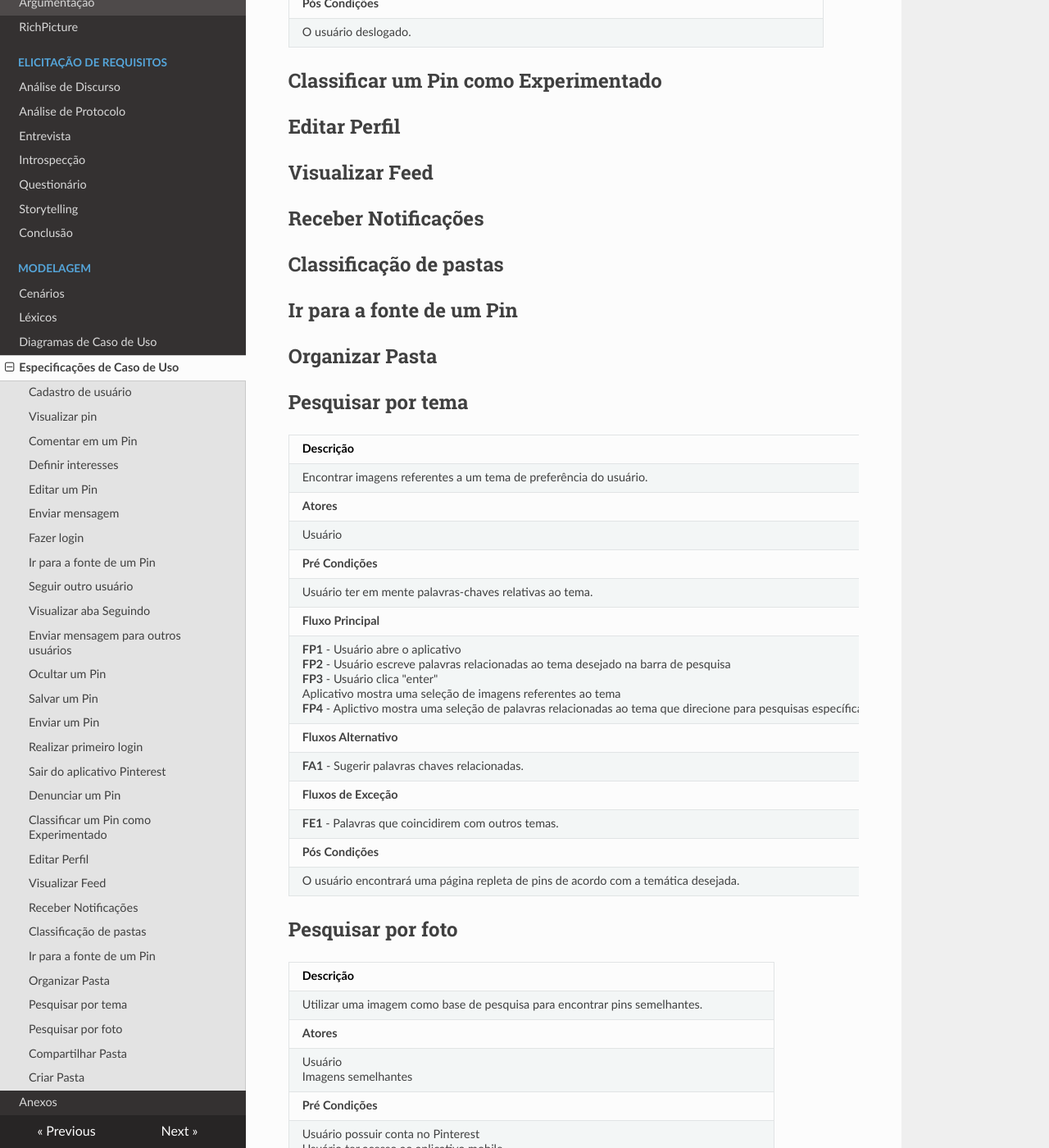
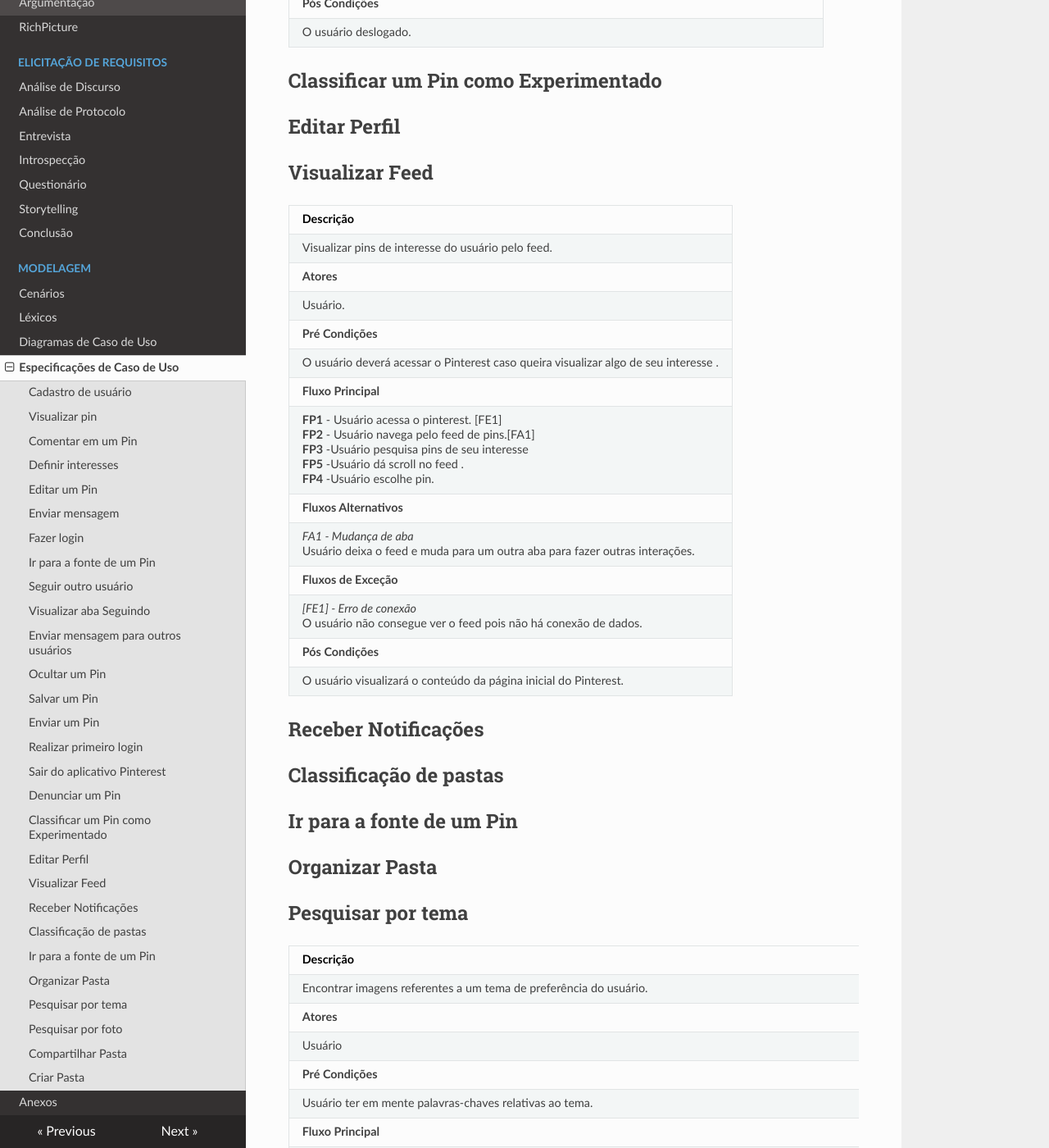
Before and after one commit to joberthrogers18/2018.2-Requisitos-Pinterest, an MkDocs documentation site: the page built from docs/especificacoes_caso_uso.md, in a window 1280 px wide and 1400 px high, scrolled down 13476 px. Shown: the whole window at 82% size. Built offline with MkDocs 1.6.1, drawn with Linux system fonts in a browser that asks for light colours; nearby versions of some CDN libraries; old or Windows-style settings are respelled for this version of MkDocs.

Commit message:
adding use case visualize feed

```diff
--- a/docs/especificacoes_caso_uso.md
+++ b/docs/especificacoes_caso_uso.md
@@ -317,6 +317,21 @@
 
 ## Visualizar Feed
 
+| Descrição |
+| -- |
+| Visualizar pins de interesse do usuário pelo feed. |
+| **Atores** |
+| Usuário. |
+| **Pré Condições** |
+| O usuário deverá acessar o Pinterest caso queira visualizar algo de seu interesse . |
+| **Fluxo Principal** |
+| **FP1** - Usuário acessa o pinterest. [FE1]<br> **FP2** - Usuário navega pelo feed de pins.[FA1] <br>**FP3** -Usuário pesquisa pins de seu interesse <br> **FP5** -Usuário dá scroll no feed . <br> **FP4** -Usuário escolhe pin. |
+| **Fluxos Alternativos** |
+| *FA1 - Mudança de aba* <br> Usuário deixa o feed e muda para um outra aba para fazer outras interações. |
+| **Fluxos de Exceção**|
+|*[FE1] - Erro de conexão* <br> O usuário não consegue ver o feed pois não há conexão de dados. |
+| **Pós Condições**|
+|  O usuário visualizará o conteúdo da página inicial do Pinterest. |
 
 ## Receber Notificações
 
```
Also changed, not shown: docs/diagramas_caso_uso.md (+1 -0 lines), docs/img/Diagrama_caso_uso_visualizar-feed.jpg (added).
